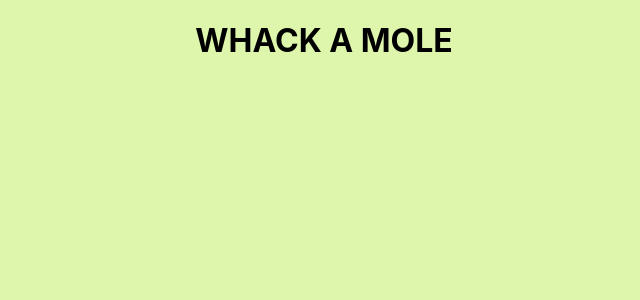
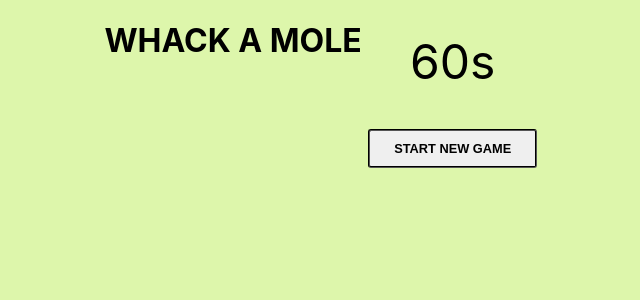
Before and after one commit to Linneaeas/whack-a-mole, a React (Create React App) app: page / in a window 1280 px wide. Shown: the top 300 px of the page, without its empty margins (316-956 px from the left). Built offline with nearby package versions, Linux system fonts and the light colour scheme.

Commit message:
Timer btn

```diff
--- a/src/App.css
+++ b/src/App.css
@@ -5,3 +5,20 @@
   display: flex;
   justify-content: center;
 }
+
+
+
+.time {
+  font-size: 3rem;
+  padding: 2rem;
+}
+
+.button-primary {
+  padding: .6rem 1.5rem;
+  margin: .4rem;
+  border-radius: 3px;
+  text-transform: uppercase;
+  font-weight: 600;
+  font-size: .8rem;
+  border-style: groove;
+}
--- a/src/App.js
+++ b/src/App.js
@@ -1,4 +1,5 @@
 import "./App.css";
+import Timer from './Timer';
 
 function App() {
   return (
@@ -6,6 +7,9 @@ function App() {
       <header className="App-header">
         <h1>WHACK A MOLE</h1>
       </header>
+
+      <Timer />
+
     </div>
   );
 }
--- /dev/null
+++ b/src/Timer.js
@@ -0,0 +1,41 @@
+import React, { useState, useEffect } from 'react';
+
+const Timer = () => {
+  const [seconds, setSeconds] = useState(60);
+  const [isActive, setIsActive] = useState(false);
+
+  function startTimer() {
+    setIsActive(true);
+  }
+
+
+
+  useEffect(() => {
+    let interval = null;
+    if (isActive && seconds > 0) {
+      interval = setInterval(() => {
+        setSeconds(seconds => seconds - 1);
+      }, 1000);
+    } else if (seconds === 0) {
+      clearInterval(interval);
+      setSeconds(60);
+      setIsActive(false);
+    }
+    return () => clearInterval(interval);
+  }, [isActive, seconds]);
+
+  return (
+    <div className="startpage">
+      <div className="time">
+        {seconds}s
+      </div>
+      <div className="btn-container">
+        <button className="button-primary" onClick={startTimer} disabled={isActive}>
+          Start New Game
+        </button>
+      </div>
+    </div>
+  );
+};
+
+export default Timer;
```
